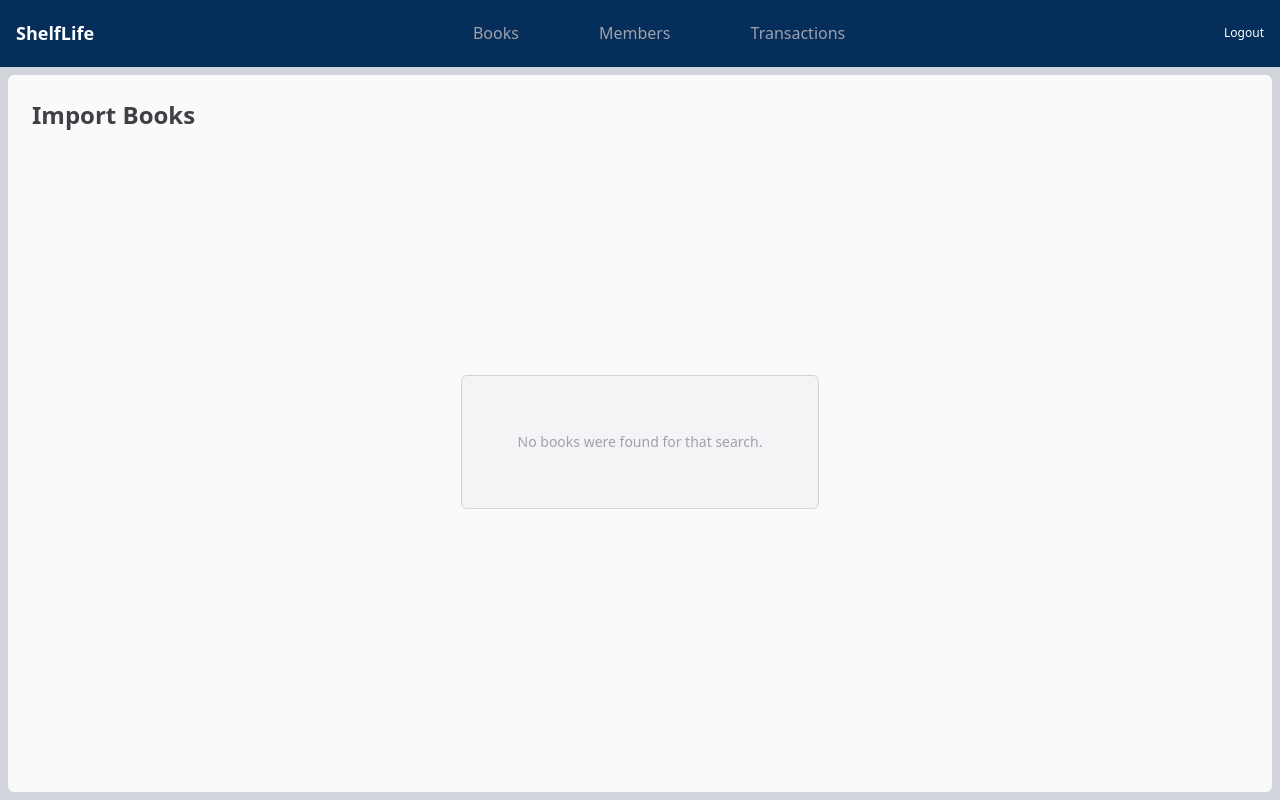
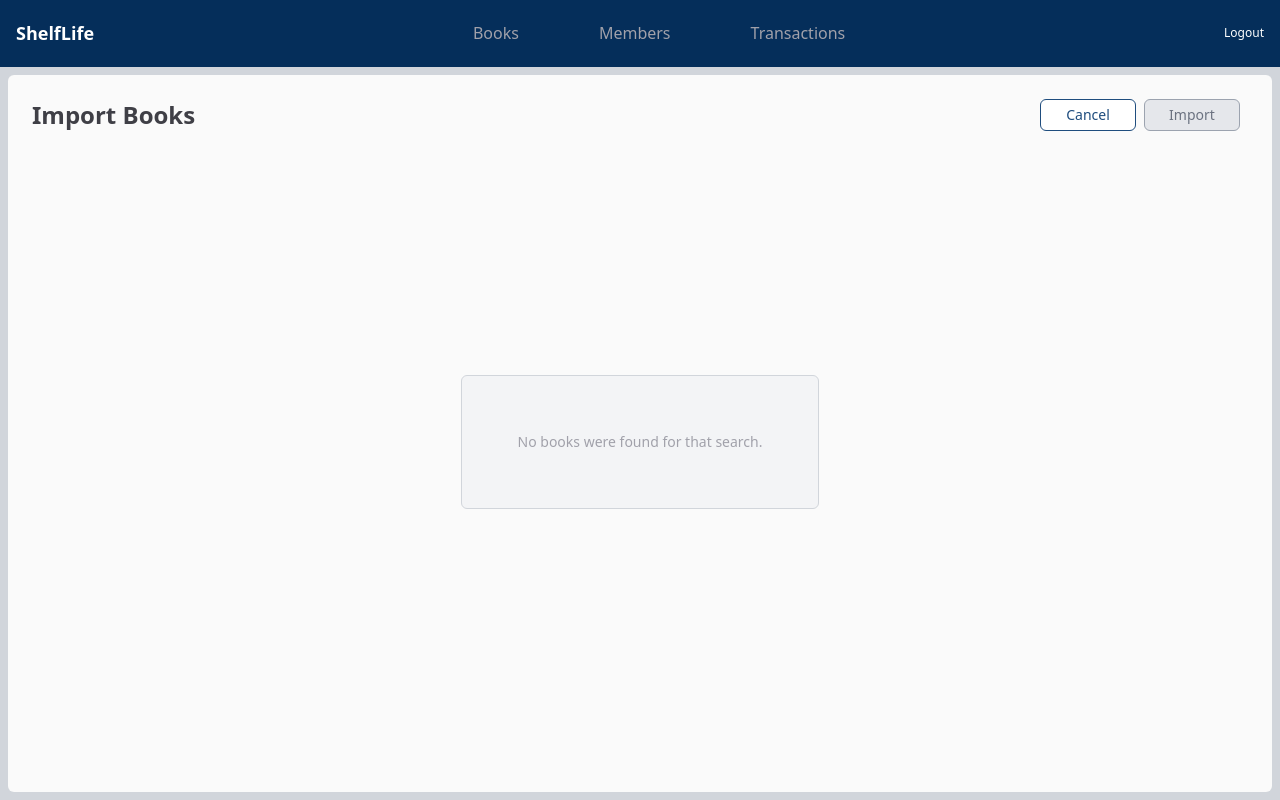
Before and after one commit to asmitahase/shelflife, a Flask app: page /import_books in a window 1280 px wide. Run offline with Flask 3, Linux system fonts and the light colour scheme; the visitor is signed in with stand-in values (Sample User, id 1); data that the repository does not hold is empty; some libraries are stand-ins or nearby versions.

Commit message:
Fix: Brought the buttons on import books screen on the top

```diff
--- a/static/css/style.css
+++ b/static/css/style.css
@@ -867,6 +867,11 @@ video {
   row-gap: 0.25rem;
 }
 
+.gap-x-2 {
+  -moz-column-gap: 0.5rem;
+       column-gap: 0.5rem;
+}
+
 .overflow-auto {
   overflow: auto;
 }
--- a/templates/import_books.html
+++ b/templates/import_books.html
@@ -2,9 +2,32 @@
 content %}
 <div class="p-4 overflow-auto h-full">
   <div class="h-full">
-    <h1 class="text-2xl font-semibold mb-8 text-zinc-700">Import Books</h1>
+    <div class="flex flex-row justify-between">
+      <h1 class="text-2xl font-semibold mb-8 text-zinc-700">Import Books</h1>
+      <div class="flex flex-row gap-x-2">
+        <a href="{{url_for('books')}}"
+        ><button
+          type="button"
+          class="bg-white border border-catalina-blue-600 text-catalina-blue-600 rounded-md text-sm font-medium hover:bg-gray-300 w-24 h-8 ml-2 float-left"
+        >
+          Cancel
+        </button></a
+      >
+      <button
+        id="import-btn"
+        type="submit"
+        form="import-books"
+        class="bg-catalina-blue-600 hover:bg-catalina-blue-800 text-white font-medium text-sm rounded-md w-24 h-8 mr-2 float-right disabled:bg-gray-200 disabled:border disabled:border-gray-400 disabled:text-gray-500"
+        disabled
+      >
+        Import
+      </button>
+      </div>
+
+    </div>
+
     {% if books %}
-    <form action="" method="post">
+    <form action="" method="post" id="import-books">
       {{csrf_form.csrf_token()}}
       <table class="table-auto w-full">
         <thead class="text-left text-gray-600 text-sm bg-gray-100">
@@ -48,24 +71,6 @@ content %}
           {% endfor %}
         </tbody>
       </table>
-      <div class="mt-8">
-        <a href="{{url_for('books')}}"
-          ><button
-            type="button"
-            class="bg-white border border-catalina-blue-600 text-catalina-blue-600 rounded-md text-sm font-medium hover:bg-gray-300 w-24 h-9 ml-2 float-left"
-          >
-            Cancel
-          </button></a
-        >
-        <button
-          id="import-btn"
-          type="submit"
-          class="bg-catalina-blue-600 hover:bg-catalina-blue-800 text-white font-medium text-sm rounded-md w-24 h-9 mr-2 float-right disabled:bg-gray-200 disabled:border disabled:border-gray-400 disabled:text-gray-500"
-          disabled
-        >
-          Import
-        </button>
-      </div>
     </form>
     <script>
       const checkboxes = document.querySelectorAll("input[type='checkbox']");
```
